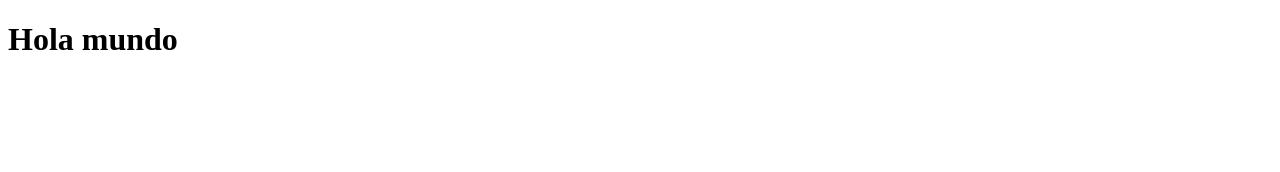
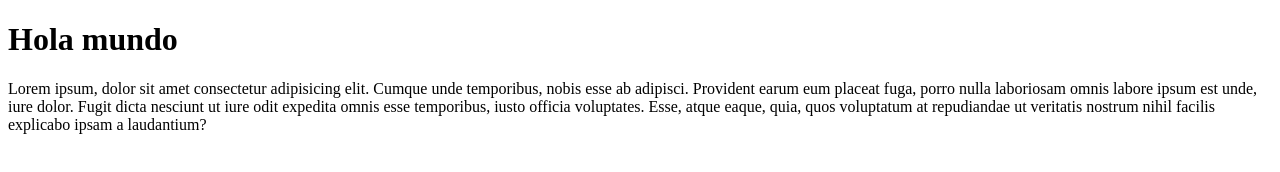
Before and after one commit to lourdesdiazortiz/probando, a plain HTML site: page index.html in a window 1280 px wide. Drawn offline with Linux system fonts and the light colour scheme.

Commit message:
Se creó un párrafo

```diff
--- a/index.html
+++ b/index.html
@@ -10,6 +10,8 @@
   <body>
     <header class="header">
       <h1 class="header__title">Hola mundo</h1>
+      <p class="header__info">Lorem ipsum, dolor sit amet consectetur adipisicing elit. Cumque unde temporibus, nobis esse ab adipisci. Provident earum eum placeat fuga, porro nulla laboriosam omnis labore ipsum est unde, iure dolor.
+      Fugit dicta nesciunt ut iure odit expedita omnis esse temporibus, iusto officia voluptates. Esse, atque eaque, quia, quos voluptatum at repudiandae ut veritatis nostrum nihil facilis explicabo ipsam a laudantium?</p>
     </header>
   </body>
 </html>
```
